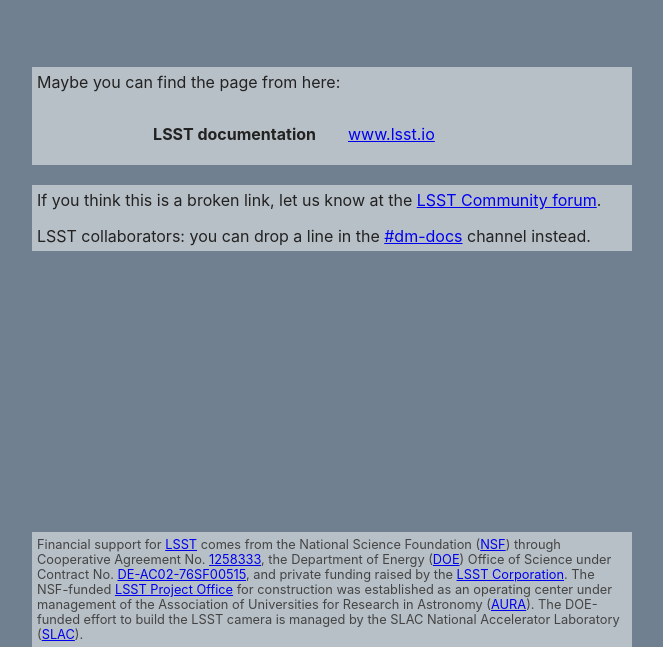
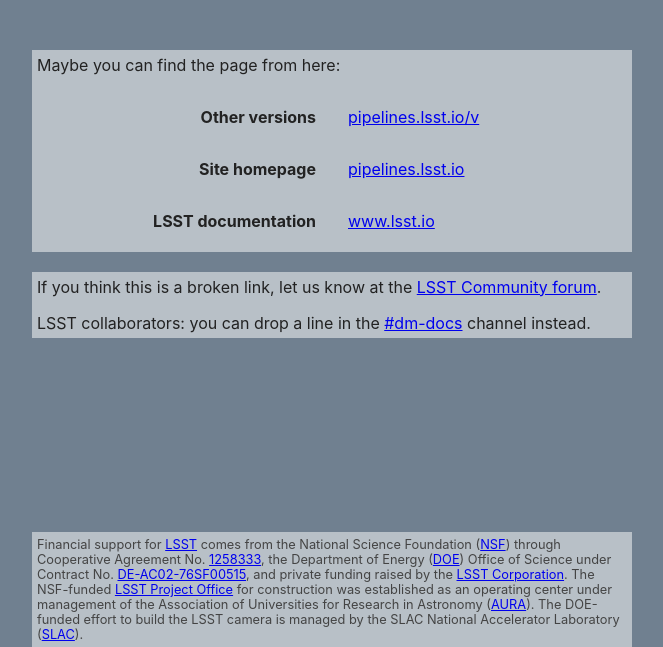
Before and after one commit to lsst-sqre/ltd-404, a website: page 404.html in a window 1280 px wide. Shown: the part 153-800 px from the top of the page, without its empty margins (308-971 px from the left). Drawn offline with nearby package versions, Linux system fonts and the light colour scheme; files that its build step writes are made by us from their sources.

Commit message:
Make JavaScript suggest alt links
- Detect hostname and path in javascript.

  Use the location api. I've set up a testing mode for localhost to use
  pipelines.lsst.io/v/not-here at the page location so that we'll be
  able to see the suggestion generation work in development.

- Created suggested urls to the main site root and the /v/ page.

- Add suggestions to the table in html.

```diff
--- a/404.html
+++ b/404.html
@@ -36,5 +36,6 @@
       </footer>
     </div>
 
+  <script inline src="app.js"></script>
   </body>
 </html>
--- /dev/null
+++ b/app.js
@@ -0,0 +1,40 @@
+let host = null;
+let path = null;
+if (/lsst\.io$/.exec(location.hostname)) {
+  host = location.hostname;
+  path = location.path;
+} else {
+  // When running from localhost (i.e, development), these are fallbacks.
+  host = 'pipelines.lsst.io';
+  path = '/v/not/here.html';
+  console.log(`NOTE: testing mode with host ${host}`);
+}
+
+const getVersionUrl = (host, path) => {
+  return `https://${host}/v`;
+};
+
+const getMainUrl = (host, path) => {
+  return `https://${host}`;
+};
+
+const stripUrlProtocol = url => {
+  return url.replace(/https:\/\//, '');
+};
+
+const buildSuggestionTr = (label, url) => {
+  const linkLabel = stripUrlProtocol(url);
+  return `
+    <tr>
+      <th scope="row">${label}</th>
+      <td><a href="${url}">${linkLabel}</a></td>
+    </tr>
+  `;
+};
+
+// Insert suggestions into the page
+const suggestions = document.querySelector('.c-suggestions-table');
+suggestions.innerHTML =
+  buildSuggestionTr('Other versions', getVersionUrl(host, path)) +
+  buildSuggestionTr('Site homepage', getMainUrl(host, path)) +
+  suggestions.innerHTML;
```
